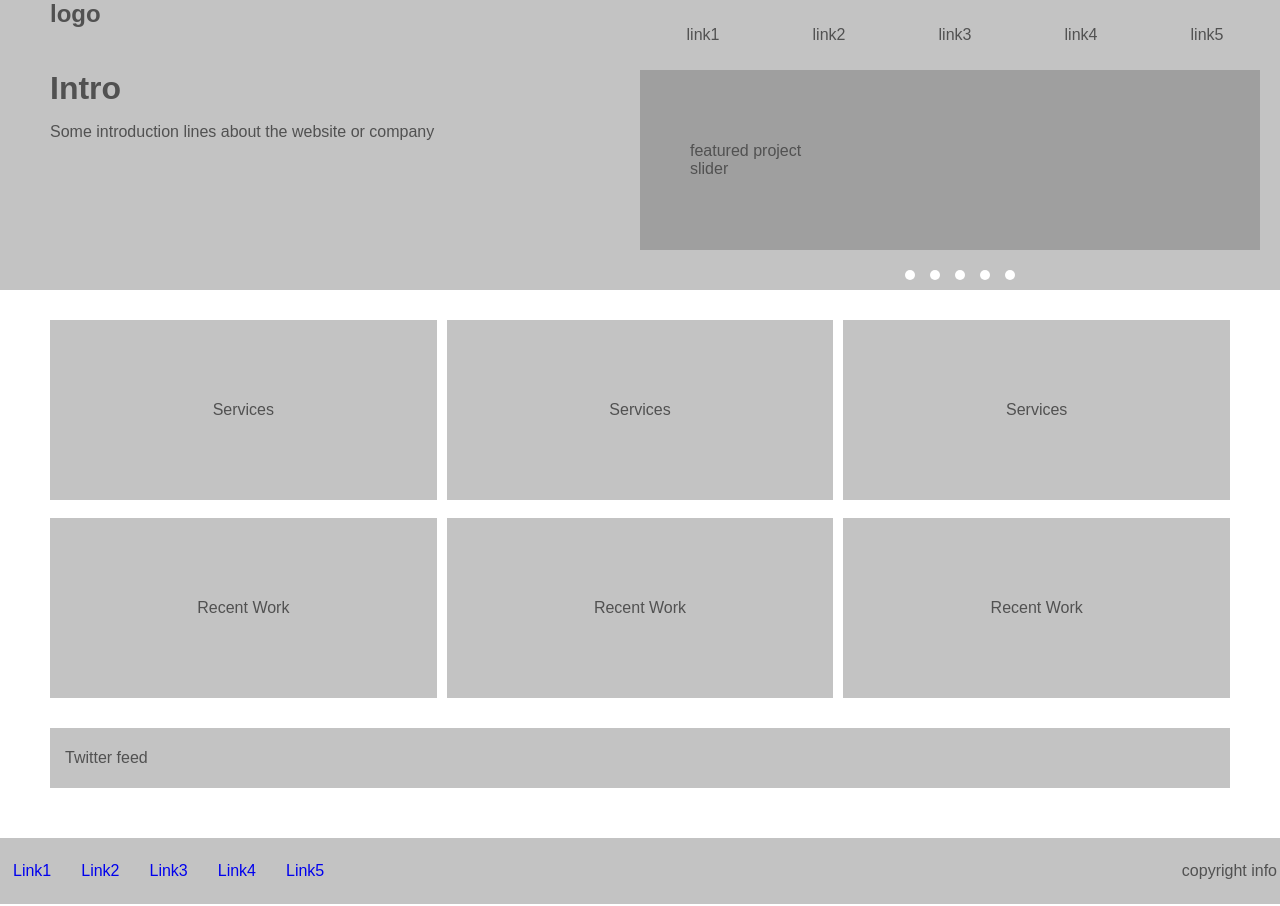
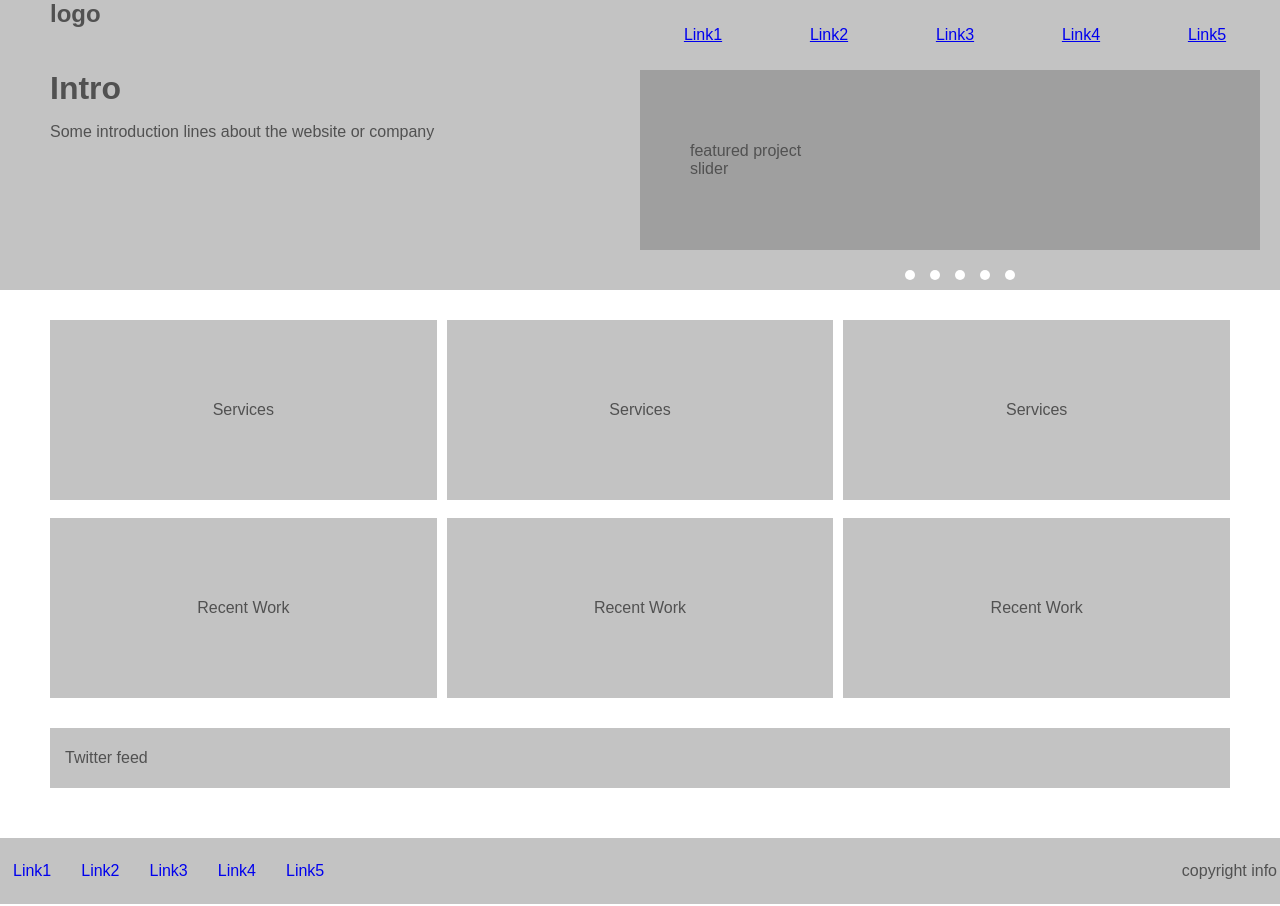
Before and after one commit to Luw17/layoutmodelo, a plain HTML site: page index.html in a window 1280 px wide. Drawn offline with Linux system fonts and the light colour scheme.

Commit message:
Update index.html

```diff
--- a/index.html
+++ b/index.html
@@ -13,11 +13,11 @@
         </div>
         <div class="lista">
             <ul>
-                <li>link1</li>
-                <li>link2</li>
-                <li>link3</li>
-                <li>link4</li>
-                <li>link5</li>
+                <li><a href="#">Link1</a></li>
+                <li><a href="#">Link2</a></li>
+                <li><a href="#">Link3</a></li>
+                <li><a href="#">Link4</a></li>
+                <li><a href="#">Link5</a></li>
             </ul>
         </div>
     </header>
```
